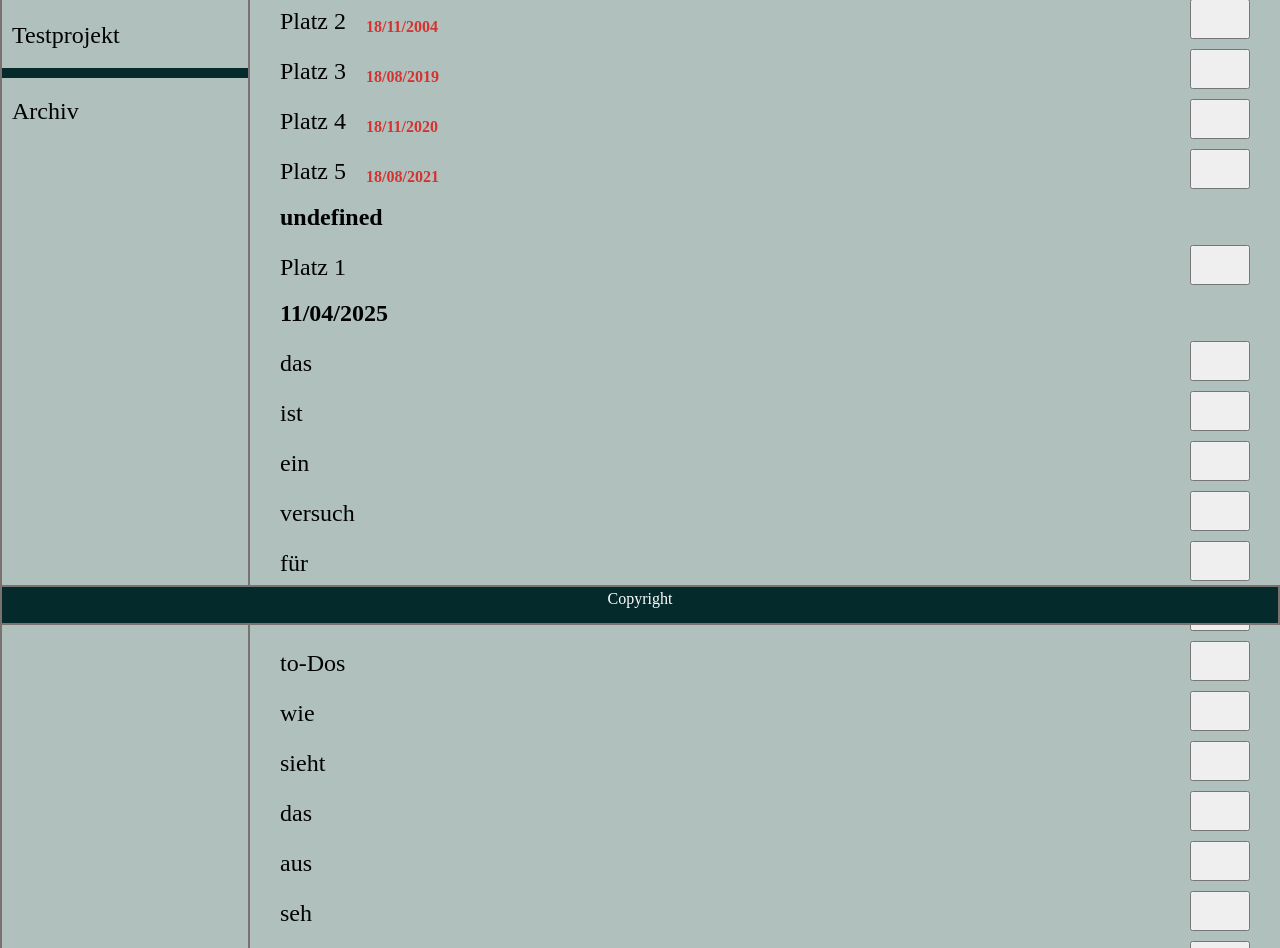
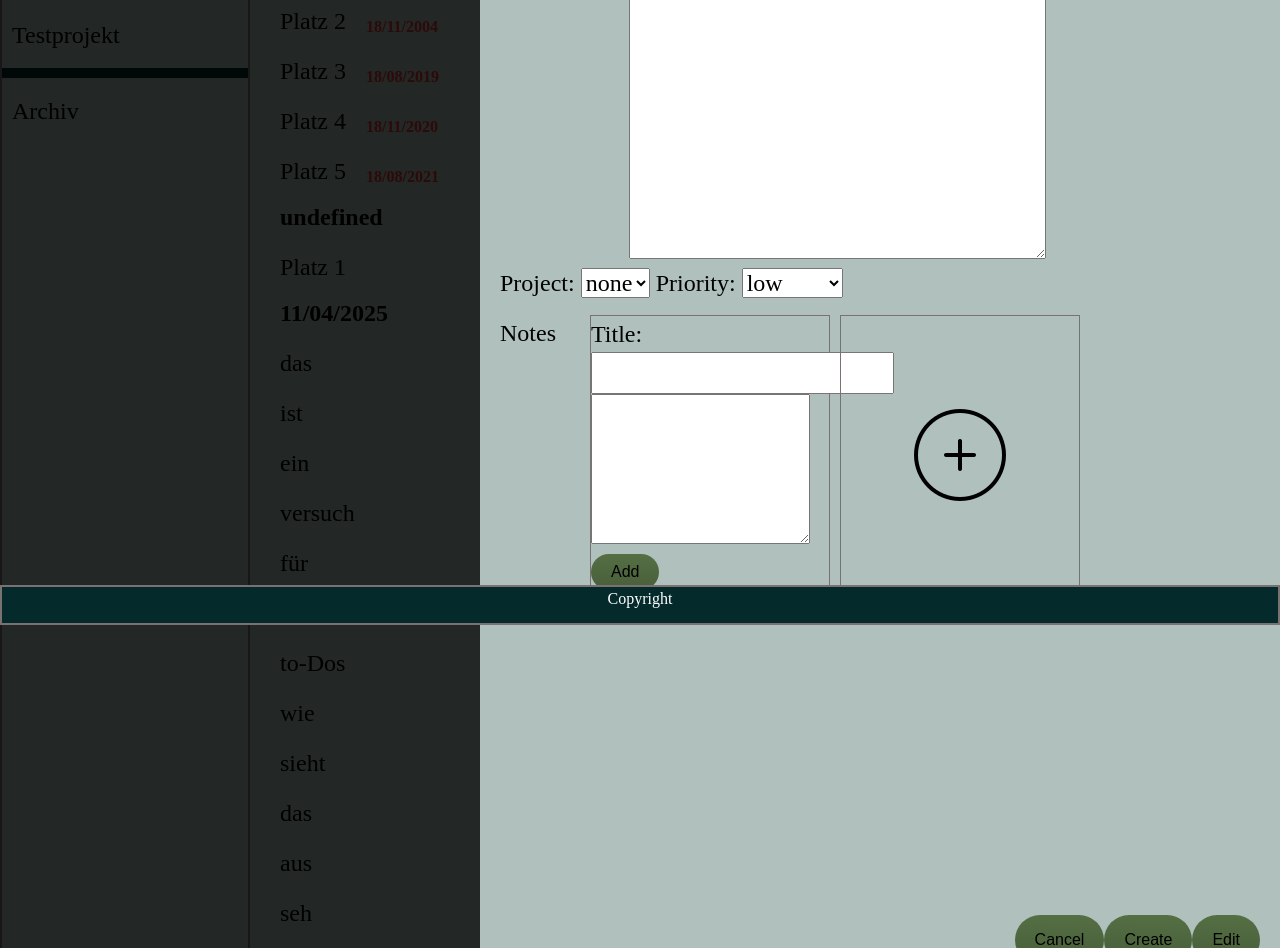
Before and after one commit to JonusBurger/TOP-To-Do-List, a website built with webpack: page src/template.html in a window 1280 px wide. Shown: the part 175-1123 px from the top of the page. Built offline with nearby package versions, Linux system fonts and the light colour scheme.

Commit message:
add Notes to form element, add asset folder and html loader to webpack

```diff
--- a/package.json
+++ b/package.json
@@ -2,6 +2,7 @@
   "devDependencies": {
     "css-loader": "^7.1.2",
     "date-fns": "^4.1.0",
+    "html-loader": "^5.1.0",
     "html-webpack-plugin": "^5.6.3",
     "style-loader": "^4.0.0",
     "uuid": "^11.0.5",
--- a/src/style.css
+++ b/src/style.css
@@ -58,6 +58,7 @@ body {
     --button-color-dark: #415534;
     --border-color: #797270;
     --overdue-color: #D63230;
+    container-type: inline-size;
 }
 
 header, footer {
@@ -193,11 +194,13 @@ header {
 }
 
 .formContainer {
-    display: none;
+    display: grid;
     position:absolute;
-    grid-template-columns: 1fr 1fr;
-    grid-template-rows: minmax(calc(100vh - 80px), auto);
-    width: 100vw;
+    grid-template-columns: minmax(0, 1fr) minmax(600px, 800px);
+    grid-template-rows: minmax(calc(100cqh - 80px), auto);
+    width: 100cqw;
+    margin-top: 40px;
+    font-size: 1.5rem;
 }
 
 .formShadow {
@@ -205,20 +208,59 @@ header {
     height: 100%;
     background-color: black;
     opacity: 0.8;
-
 }
 
 .formMain {
     background-color: var(--primary-color);
     display: grid;
     grid-template-columns: 1fr;
-    grid-template-rows: 60px 1fr;
+    grid-template-rows: 50px 1fr minmax(400px, 1.5fr) 50px;
 }
 
 .formContent {
     display: grid;
     grid-template-columns: 1fr;
-    grid-template-rows:100px minmax(400px, 1fr) repeat(3, 80px);
+    grid-template-rows:50px 300px 50px;
+}
+
+.formColumns {
+    display: grid;
+    grid-template-columns: 1fr 1fr;
+    grid-template-rows: 1fr;
+}
+
+.formRow, .formColumns {
+    padding: 0 20px;
+}
+
+.formNotes {
+    display: grid;
+    grid-template-columns: 80px repeat(auto-fill, 240px);
+    grid-template-rows: 280px;
+    grid-auto-rows: 260px;
+    gap: 10px;
+}
+
+.noteBox, .addNoteBox {
+    border: 1px solid var(--border-color);
+}
+
+.addIcon {
+    display: flex;
+    height: 100%;
+    align-items: center;
+    justify-content: center;
+}
+
+#formDescription {
+    display: flex;
+    align-items: start;
+    gap: 10px;
+}
+
+.formButtons {
+    display: flex;
+    justify-content: end;
 }
 
 footer {
@@ -250,6 +292,7 @@ footer {
 .toDoTitle {
     font-size: 1.5rem;
 }
+
 
 .button {
   align-items: center;
--- a/src/template.html
+++ b/src/template.html
@@ -18,26 +18,26 @@
         <div class="formShadow"></div>
         <div class="formMain">
             <div class="formHeader headerText">Create Task</div>
-            <form action="" class="formContent">
-                <div class="formRow">
-                    <label for="title">Title:</label>
-                    <input type="text" name="title" id="title" required>
+            <form action="" class="formContent" name="formMain" id="formMain">
+                <div class="formColumns">
+                    <div class="formTitle">
+                        <label for="title">Title:</label>
+                        <input type="text" name="title" id="title" required>
+                    </div>
                     <div class="formDate">
                         <label for="date">Due Date</label>
                         <input type="date">
                     </div>
                 </div>
                 <div class="formRow" id="formDescription">
-                    <label for="description">Description:</label>
-                    <input type="text" name="description" id="description" required>
+                    <label for="description" class="alignTop">Description:</label>
+                    <textarea name="description" rows="8" cols="30" maxlength="280" required></textarea>
                 </div>
                 <div class="formRow formBox">
                     <label for="project">Project:</label>
                     <select name="project" id="project">
                         <option value="none">none</option>
                     </select>
-                </div>
-                <div class="formRow formBox">
                     <label for="priority">Priority:</label>
                     <select name="priority" id="priority" required>
                         <option value="low">low</option>
@@ -45,13 +45,34 @@
                         <option value="high">high</option>
                     </select>
                 </div>
-                <div class="formRow formButtons">
-                    <input type="submit" value="Cancel" id="cancelBtn" class="button">
-                    <input type="submit" value="Create" id="createBtn" class="button">
-                    <input type="submit" value="Edit" id="editBtn" class="button">
+            </form>
+            <div class="formRow formNotes">
+                <label for="notes">Notes</label>
+                <form action="" class="noteBox" name="noteBox" id="noteBox">
+                    <div class="formTitle">
+                        <label for="title">Title:</label>
+                        <input type="text" name="title" id="title" required>
+                    </div>
+                    <div class="noteDescription">
+                        <textarea name="description" rows="4" cols="15" maxlength="140" required></textarea>
+                    </div>
+                    <div class="noteButton">
+                        <input type="submit" form="noteBox" value="Add" id="addNoteBtn" class="button">
+                    </div>
+                </form>
+                <div class="addNoteBox">
+                    <div class="addIcon">
+                        <img src="../assets/icon_add.png" alt="Icon for Adding Note">
+                    </div>
                 </div>
-            </form>
+            </div>
+            <div class="formRow formButtons">
+                <input type="submit" form="formMain" value="Cancel" id="cancelBtn" class="button">
+                <input type="submit" form="formMain" value="Create" id="createBtn" class="button">
+                <input type="submit" form="formMain" value="Edit" id="editBtn" class="button">
+            </div>
         </div>
+
     </div>
     <div class="mainGrid">
         <div class="columnGrid" id="sidebar">
--- a/webpack.config.js
+++ b/webpack.config.js
@@ -24,6 +24,10 @@ module.exports = {
       {
         test: /\.css$/i,
         use: ["style-loader", "css-loader"],
+      },
+      {
+        test: /\.html$/i,
+        loader: "html-loader",
       }
     ],
   },
```
Also changed, not shown: assets/icon_add.png (added), 1 other file.
